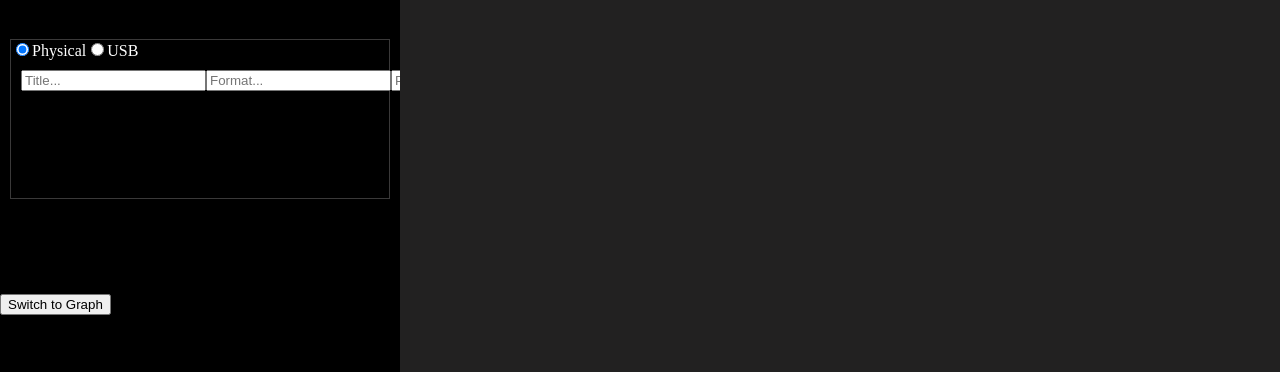
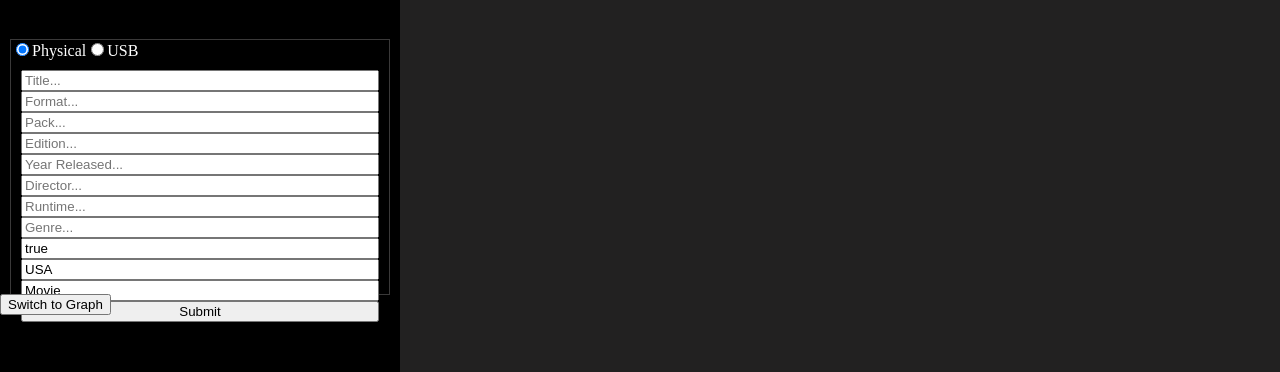
Before and after one commit to anco245/movie-collection-app, a React (Create React App) app in the folder frontend/: page / in a window 1280 px wide. Shown: the part 346-718 px from the top of the page. Built offline with nearby package versions, Linux system fonts and the light colour scheme; no server answers.

Commit message:
formatted add entry container

```diff
--- a/frontend/src/App.css
+++ b/frontend/src/App.css
@@ -110,7 +110,12 @@ body, html {
   margin: 10px;
   border: 1px solid #3a3939;
   width: 95%;
-  height: 20%;
+  height: 32%;
+  flex-direction: column;
+}
+
+.mediaTypeDisplay {
+  display: flex;
   flex-direction: column;
 }
 
--- a/frontend/src/App.js
+++ b/frontend/src/App.js
@@ -102,13 +102,7 @@ function ChooseType({currentAdd, setAdd}) {
 
   const handleOptionChange = (event) => {
     setSelectedOption(event.target.value);
-
-    if(event.target.value === "physical")
-    {
-      setAdd(event.target.value);
-    } else if (event.target.value === "usb") {
-
-    }
+    setAdd(event.target.value);
   }
 
   return (
@@ -136,9 +130,10 @@ function AddEntry({currentAdd, setAdd}) {
   const [qualityValue, setQuality] = useState("");
   const [usbValue, setUsb] = useState("");
 
-  let url = "";
 
   function handleSubmit() {
+    let url = "";
+
     if(currentAdd === "physical") {
       url = "http://localhost:8080/movies/addPhysicalEntry/title=" + titleValue + "?format=" + formatValue + "?pack=" + packValue +
               "?edition=" + editionValue + "?year=" + yearValue + "?director=" + directorValue + "?runtime=" + runtimeValue +
@@ -148,22 +143,18 @@ function AddEntry({currentAdd, setAdd}) {
               "?usb=" + usbValue + "?director=" + directorValue + "?year=" + yearValue + "?runtime=" + runtimeValue + "?genre=" +
               genreValue + "?seen=" + seenValue + "?type=" + typeValue;
     }
-  }
 
-  const getInfo = useCallback(() => {
     const xhr = new XMLHttpRequest();
-    xhr.open('GET', url);
+    xhr.open('POST', url);
+
     xhr.onload = function() {
       if (xhr.status === 200) {
         JSON.parse(xhr.responseText);
       }
     };
+
     xhr.send();
-  }, [url]);
-
-  useEffect(() => {
-    getInfo();
-  }, [getInfo]);
+  }
 
   //Make info box appear when sucessfully submitted
 
@@ -182,6 +173,7 @@ function AddEntry({currentAdd, setAdd}) {
         <input type="text" placeholder="Director..." spellCheck="false" value={directorValue} onChange={(e) => setDirector(e.target.value)}/>
         <input type="text" placeholder="Runtime..." spellCheck="false" value={runtimeValue} onChange={(e) => setRuntime(e.target.value)}/>
         <input type="text" placeholder="Genre..." spellCheck="false" value={genreValue} onChange={(e) => setGenre(e.target.value)}/>
+        <input type="text" placeholder="Watched..." spellCheck="false" value={seenValue} onChange={(e) => setSeen(e.target.value)}/>
         <input type="text" placeholder="Country..." spellCheck="false" value={countryValue} onChange={(e) => setCountry(e.target.value)}/>
         <input type="text" placeholder="Type..." spellCheck="false" value={typeValue} onChange={(e) => setType(e.target.value)}/>
         <button onClick={handleSubmit}>Submit</button>
@@ -197,6 +189,7 @@ function AddEntry({currentAdd, setAdd}) {
         <input type="text" placeholder="Year Released..." spellCheck="false" value={yearValue} onChange={(e) => setYear(e.target.value)}/>
         <input type="text" placeholder="Runtime..." spellCheck="false" value={runtimeValue} onChange={(e) => setRuntime(e.target.value)}/>
         <input type="text" placeholder="Genre..." spellCheck="false" value={genreValue} onChange={(e) => setGenre(e.target.value)}/>
+        <input type="text" placeholder="Watched..." spellCheck="false" value={seenValue} onChange={(e) => setSeen(e.target.value)}/>
         <input type="text" placeholder="Type..." spellCheck="false" value={typeValue} onChange={(e) => setType(e.target.value)}/>
         <button onClick={handleSubmit}>Submit</button>
       </div>
```
